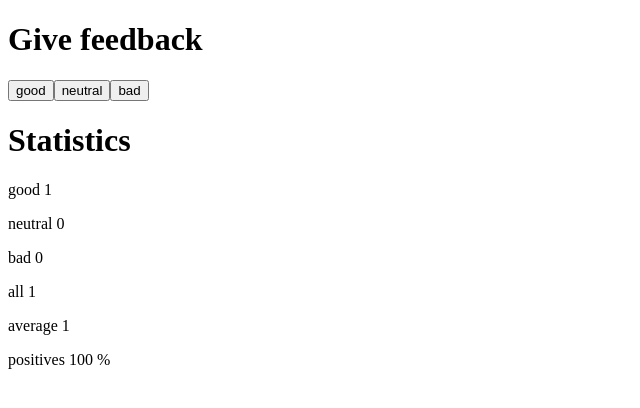
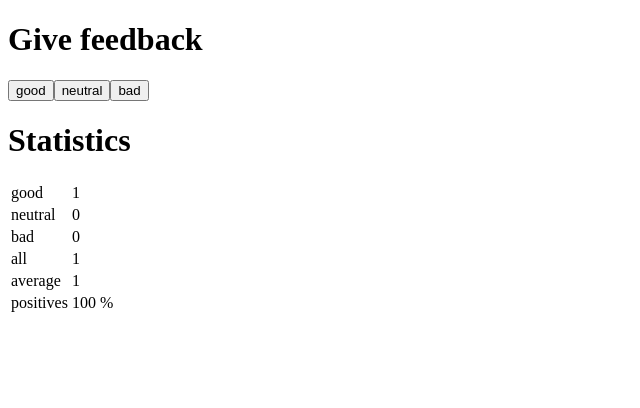
Before and after one commit to alpoaa/FullStack-open, a React (Vite) app in the folder Osa1/unicafe/: page / in a window 1280 px wide. Both pictures are taken after a click on the button "good". Shown: the top 408 px of the page, without its empty margins (0-640 px from the left). Built offline with nearby package versions, Linux system fonts and the light colour scheme.

Commit message:
unicafe, step6

```diff
--- a/Osa1/unicafe/src/App.jsx
+++ b/Osa1/unicafe/src/App.jsx
@@ -18,9 +18,10 @@ const StatisticsHeader = () => <div><h1>Statistics</h1></div>
 
 const StatisticsLine = ({statistic, count, marking }) => {
   return (
-    <div>
-      <p>{statistic} {count} {marking}</p>
-    </div>
+    <tr>
+      <td>{statistic}</td>
+      <td>{count} {marking}</td>
+    </tr>
   )
 }
 
@@ -33,22 +34,22 @@ const Statistics = ({good, neutral, bad}) => {
   {
     return (
       <div>
-        <StatisticsHeader />
         <p>No feedback given</p>
       </div>
     )
   }
 
   return (
-    <div>
-      <StatisticsHeader />
+    <table>
+      <tbody>
         <StatisticsLine statistic={'good'} count={good} />
         <StatisticsLine statistic={'neutral'} count={neutral} />
         <StatisticsLine statistic={'bad'} count={bad} />
         <StatisticsLine statistic={'all'} count={countAll} />
         <StatisticsLine statistic={'average'} count={countAverage} />
         <StatisticsLine statistic={'positives'} count={countPositives} marking={'%'}/>
-    </div>
+      </tbody>
+    </table>
   )
 }
 
@@ -69,6 +70,7 @@ const App = () => {
         <Button handleClick={handleClickGood} buttonText={'good'} />
         <Button handleClick={handleClickNeutral} buttonText={'neutral'} />
         <Button handleClick={handleClickBad} buttonText={'bad'} />
+        <StatisticsHeader />
         <Statistics good={good} neutral={neutral} bad={bad}/>
       </div>
   )
```
Lines whose indentation alone changed are shown as unchanged.
